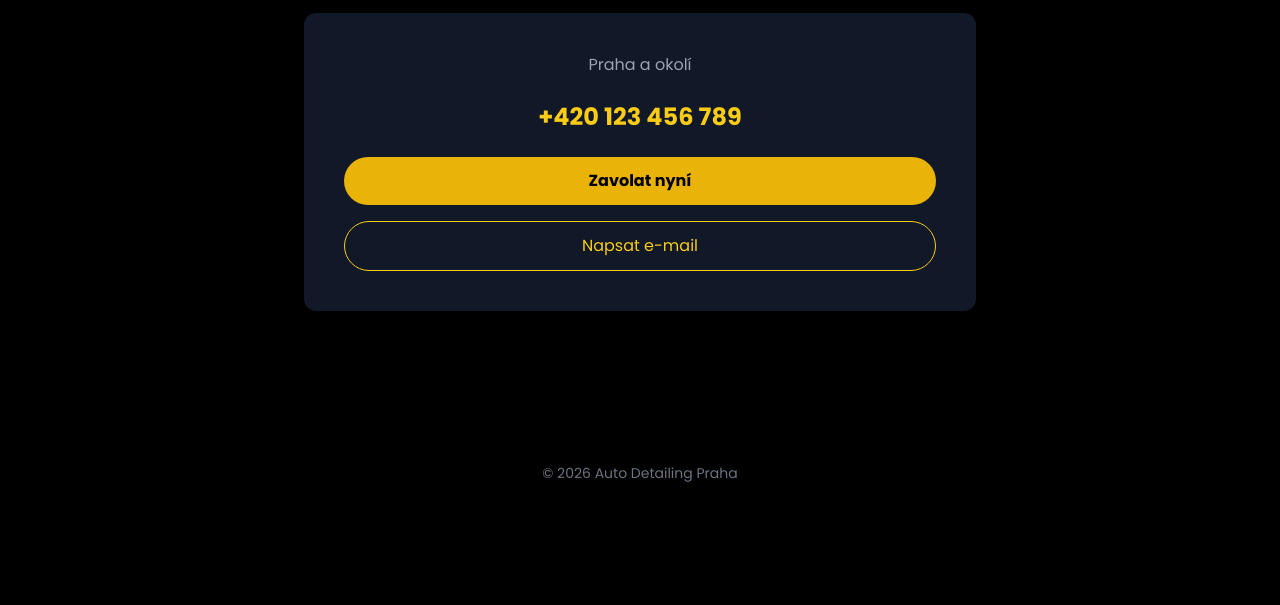
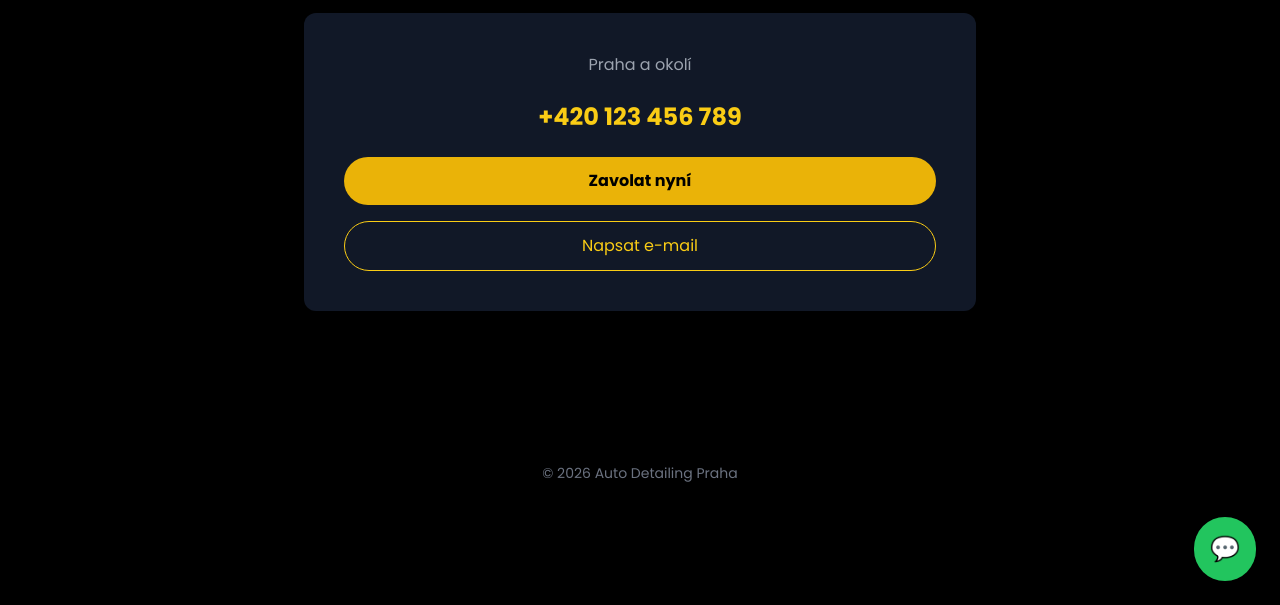
Before and after one commit to kristian1986-tech/Detailing-auto, a plain HTML site: page kontakt.html in a window 1280 px wide. Shown: the part 195-800 px from the top of the page. Drawn offline with nearby package versions, Linux system fonts and the light colour scheme.

Commit message:
Add WhatsApp button to kontakt.html
Added a WhatsApp button for direct messaging.

```diff
--- a/kontakt.html
+++ b/kontakt.html
@@ -67,5 +67,12 @@ body { font-family: 'Poppins', sans-serif; }
   © 2026 Auto Detailing Praha
 </footer>
 
+<!-- WHATSAPP BUTTON -->
+<a href="https://wa.me/420123456789"
+   target="_blank"
+   class="fixed bottom-6 right-6 bg-green-500 hover:bg-green-600 text-white text-2xl p-4 rounded-full shadow-lg transition duration-300 z-50">
+   💬
+</a>
+
 </body>
 </html>
```
